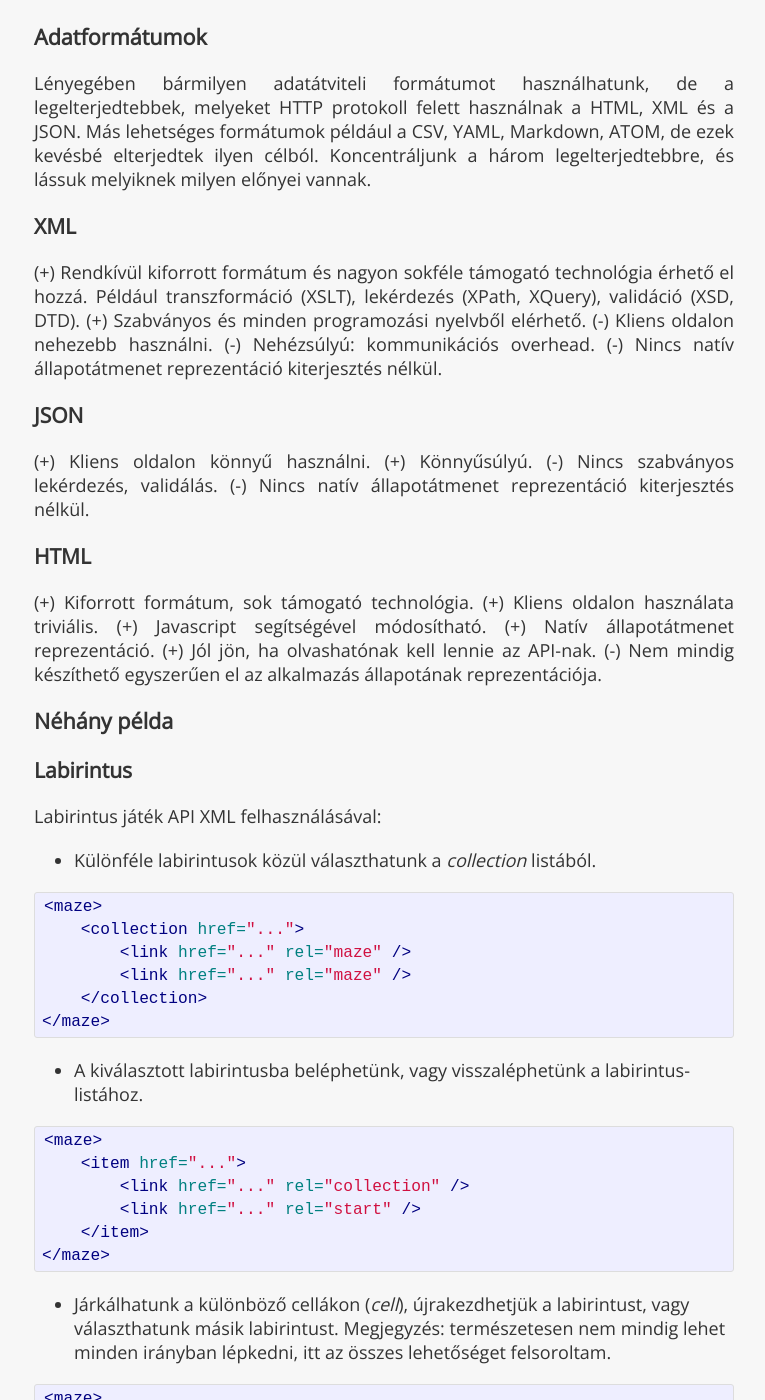
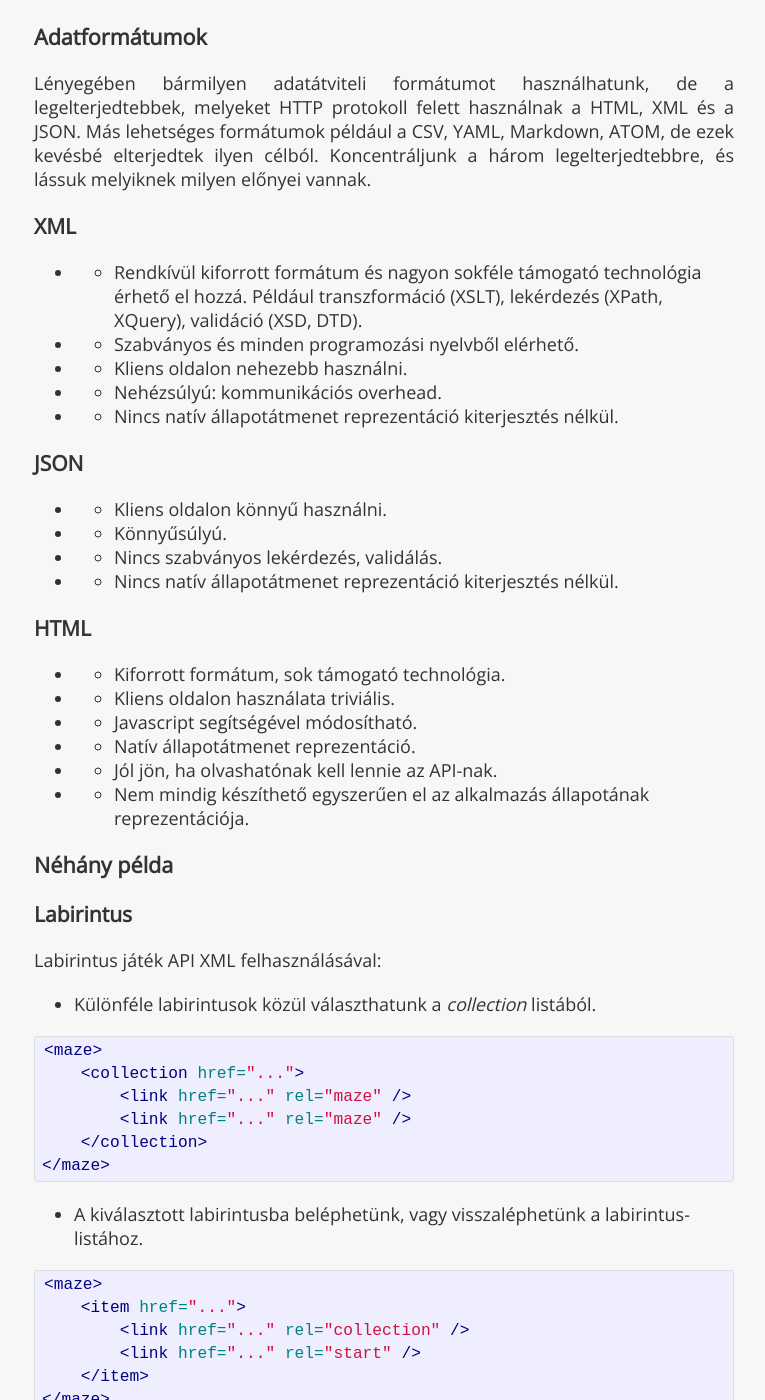
Before and after one commit to kir-dev/kir-dev.sch.bme.hu, a Jekyll site: the page built from _posts/2014-01-28-hypermediaapi.md, in a window 1280 px wide and 1400 px high, scrolled down 890 px. Shown: the whole window, without its empty margins (256-1021 px from the left). Built offline with Jekyll 4.4.1, drawn with Linux system fonts in a browser that asks for light colours; Markdown is read by kramdown in place of the engine named in the settings; comment, search, counter and statistics services are not loaded.

Commit message:
little fix

```diff
--- a/_posts/2014-01-28-hypermediaapi.md
+++ b/_posts/2014-01-28-hypermediaapi.md
@@ -18,27 +18,27 @@ Lényegében bármilyen adatátviteli formátumot használhatunk, de a legelterj
 
 ### XML
 
-(+) Rendkívül kiforrott formátum és nagyon sokféle támogató technológia érhető el hozzá. Például transzformáció (XSLT), lekérdezés (XPath, XQuery), validáció (XSD, DTD).
-(+) Szabványos és minden programozási nyelvből elérhető.
-(-) Kliens oldalon nehezebb használni.
-(-) Nehézsúlyú: kommunikációs overhead.
-(-) Nincs natív állapotátmenet reprezentáció kiterjesztés nélkül.
+* + Rendkívül kiforrott formátum és nagyon sokféle támogató technológia érhető el hozzá. Például transzformáció (XSLT), lekérdezés (XPath, XQuery), validáció (XSD, DTD).
+* + Szabványos és minden programozási nyelvből elérhető.
+* - Kliens oldalon nehezebb használni.
+* - Nehézsúlyú: kommunikációs overhead.
+* - Nincs natív állapotátmenet reprezentáció kiterjesztés nélkül.
 
 ### JSON
 
-(+) Kliens oldalon könnyű használni.
-(+) Könnyűsúlyú.
-(-) Nincs szabványos lekérdezés, validálás.
-(-) Nincs natív állapotátmenet reprezentáció kiterjesztés nélkül.
+* + Kliens oldalon könnyű használni.
+* + Könnyűsúlyú.
+* - Nincs szabványos lekérdezés, validálás.
+* - Nincs natív állapotátmenet reprezentáció kiterjesztés nélkül.
 
 ### HTML
 
-(+) Kiforrott formátum, sok támogató technológia.
-(+) Kliens oldalon használata triviális.
-(+) Javascript segítségével módosítható.
-(+) Natív állapotátmenet reprezentáció.
-(+) Jól jön, ha olvashatónak kell lennie az API-nak.
-(-) Nem mindig készíthető egyszerűen el az alkalmazás állapotának reprezentációja.
+* + Kiforrott formátum, sok támogató technológia.
+* + Kliens oldalon használata triviális.
+* + Javascript segítségével módosítható.
+* + Natív állapotátmenet reprezentáció.
+* + Jól jön, ha olvashatónak kell lennie az API-nak.
+* - Nem mindig készíthető egyszerűen el az alkalmazás állapotának reprezentációja.
 
 ## Néhány példa
 
```
